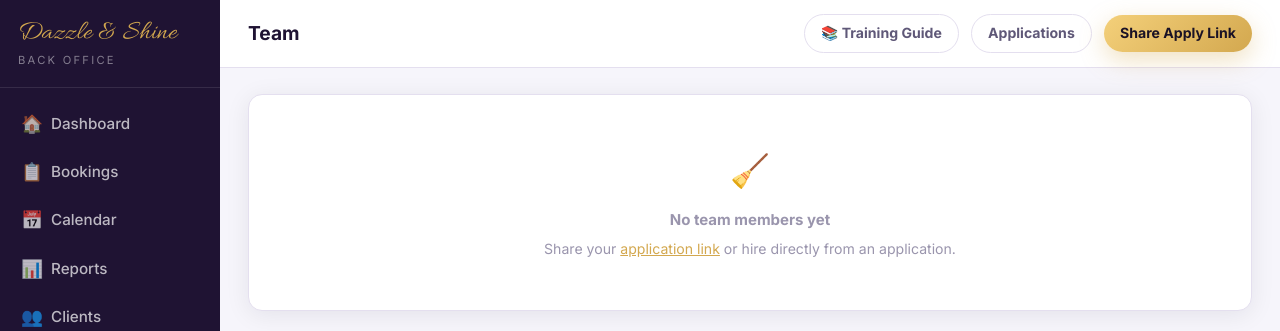
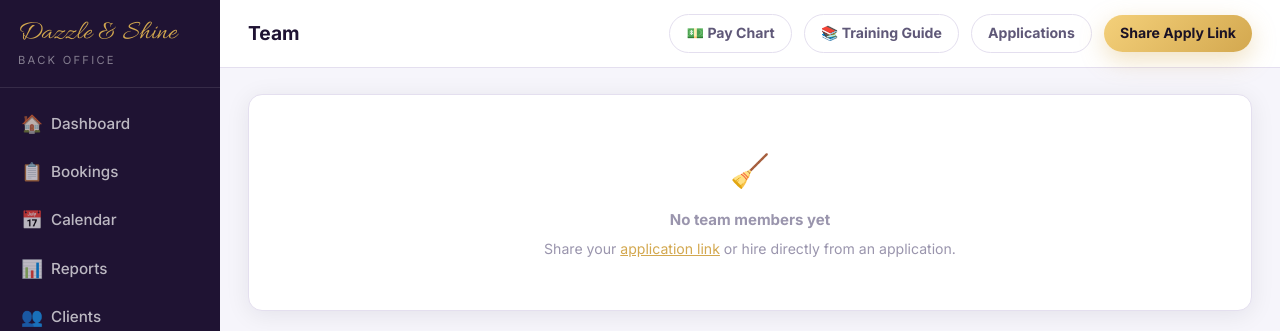
Before and after one commit to queenofsidehustles-ai/dazzle-shine-crm, a Flask app: page /contractors/team in a window 1280 px wide. Shown: the top 331 px of the page. Run offline with Flask 3, Linux system fonts and the light colour scheme; the visitor is signed in with stand-in values (Sample User, id 1); some libraries are stand-ins or nearby versions.

Commit message:
Link existing Pay Chart from Team page; add client anti-poaching clause to booking email
- Team page now has a "💵 Pay Chart" button to the existing /pay-chart (client
  price + contractor payout per scenario, printable) — no duplicate built
- Booking Confirmation default now includes the client-side clause: no direct
  hiring of our cleaners for 24 months without written approval + $2,000 buyout

Co-Authored-By: Claude Opus 4.8 (1M context) <noreply@anthropic.com>

```diff
--- a/app.py
+++ b/app.py
@@ -475,6 +475,8 @@ Balance charged the morning of your cleaning: ${{balance}}
 The balance is automatically charged to your card the morning of your cleaning. No need to do anything!
 
 Need to reschedule? Call or text us at {{phone}} as soon as possible. Deposits are non-refundable but you may reschedule at any time.
+
+Our team: The cleaners we send are valued members of the {{business_name}} team. To keep things fair for everyone, you agree not to directly hire or pay any {{business_name}} cleaner outside the company for 24 months, except with our written approval and a $2,000 buyout fee. Thank you for understanding!
 
 We can't wait to make your home sparkle!"""),
 
--- a/templates/admin/team.html
+++ b/templates/admin/team.html
@@ -2,7 +2,8 @@
 {% block title %}Team — Dazzle & Shine CRM{% endblock %}
 {% block page_title %}Team{% endblock %}
 {% block topbar_right %}
-  <a href="{{ url_for('contractors.training_guide') }}" class="btn btn-outline" style="padding:7px 16px;font-size:0.88rem">📚 Training Guide</a>
+  <a href="{{ url_for('pricing_public.pay_chart') }}" target="_blank" class="btn btn-outline" style="padding:7px 16px;font-size:0.88rem">💵 Pay Chart</a>
+  <a href="{{ url_for('contractors.training_guide') }}" class="btn btn-outline" style="padding:7px 16px;font-size:0.88rem;margin-left:8px">📚 Training Guide</a>
   <a href="{{ url_for('contractors.applications') }}" class="btn btn-outline" style="padding:7px 16px;font-size:0.88rem;margin-left:8px">Applications</a>
   <a href="{{ url_for('contractors.apply') }}" target="_blank" class="btn btn-gold" style="padding:7px 16px;font-size:0.88rem;margin-left:8px">Share Apply Link</a>
 {% endblock %}
```
